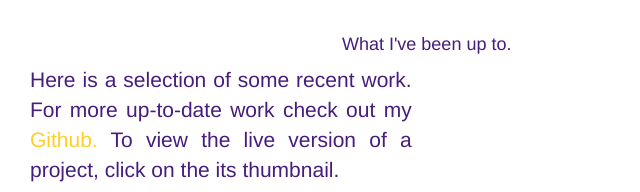
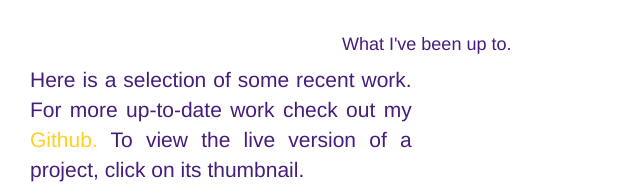
Before and after one commit to garanguillory/personal-site, a plain HTML site: page work.html in a window 1280 px wide. Shown: the part 760-952 px from the top of the page, 0-640 px from the left. Drawn offline with nearby package versions, Linux system fonts and the light colour scheme.

Commit message:
editing typos

```diff
--- a/work.html
+++ b/work.html
@@ -40,7 +40,6 @@
 						<div class="col-xs-8 offset-xs-2">
 							<div class="work animate fadeInUp one">
 								<h1 class="description">Work</h1>
-								<!-- <p class="profession">a web developer</p> -->
 							</div>
 						</div>
 						<!-- down caret -->
@@ -59,7 +58,7 @@
 						<img class="portfolio-image-intro" src="./assets/images/kellandandgaran-min.jpg" alt="">
 						<h4>What I've been up to.</h4>
 						<div class="col-sm-10 offset-sm-1 col-md-6 offset-md-3">
-							<p class="recent-work-text">Here is a selection of some recent work. For more up-to-date work check out my <a class="grow" href="https://github.com/garanguillory" target="_blank" title="Github" href="https://github.com/garanguillory">Github.</a> To view the live version of a project, click on the its thumbnail.</p>
+							<p class="recent-work-text">Here is a selection of some recent work. For more up-to-date work check out my <a class="grow" href="https://github.com/garanguillory" target="_blank" title="Github" href="https://github.com/garanguillory">Github.</a> To view the live version of a project, click on its thumbnail.</p>
 						</div>
 					</div>
 
```
